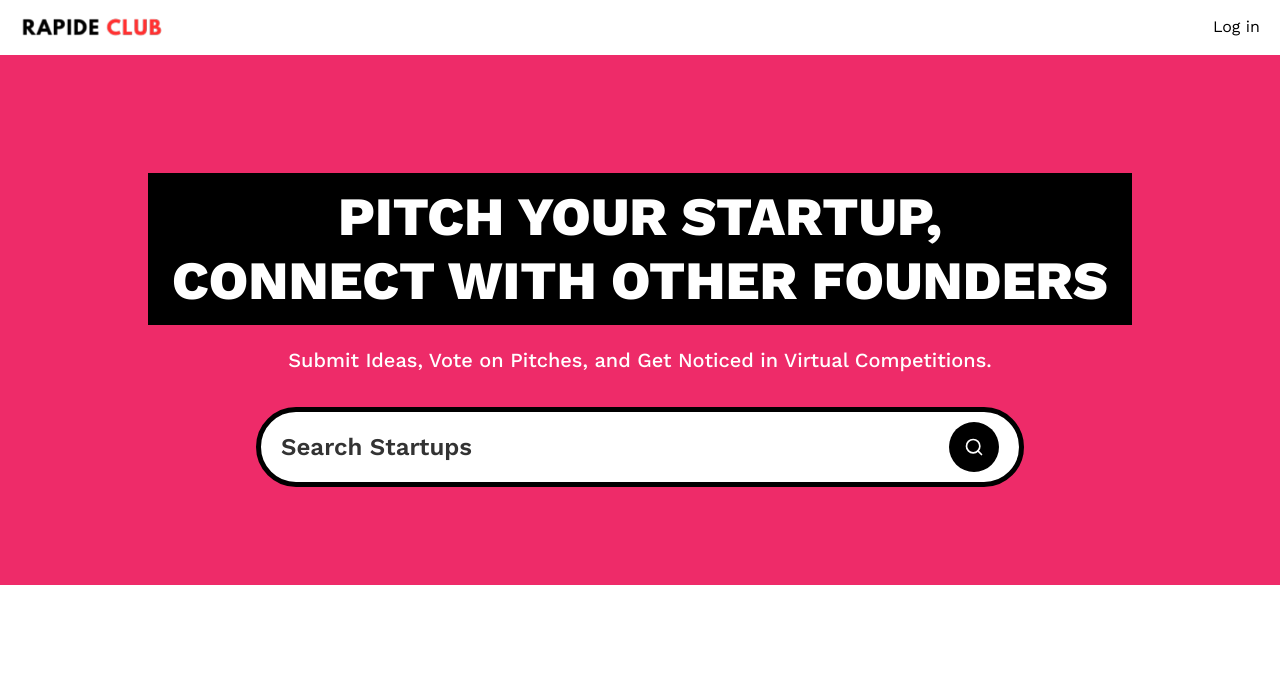
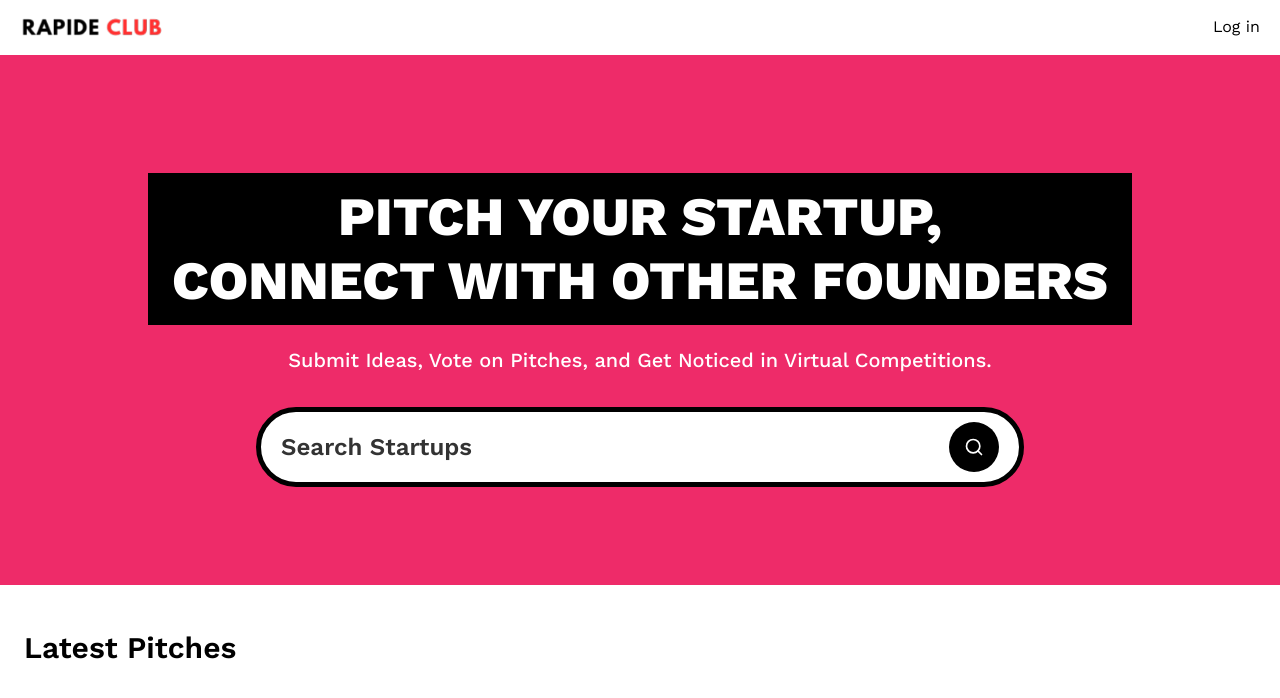
Before and after one commit to Heilonng23/rapidclub, a Next.js app: page / in a window 1280 px wide. Shown: the top 698 px of the page. Built offline with nearby package versions, Linux system fonts and the light colour scheme; no server answers.

Commit message:
Nov 3, 2024, 12:19 PM

```diff
--- a/app/(root)/page.tsx
+++ b/app/(root)/page.tsx
@@ -19,6 +19,12 @@
             </p>
             <SearchForm query={query} />
          </section>
+
+         <section className="section_container">
+            <p className="text-30-semibold">
+               {query ? `Search results for "${query}"` : "Latest Pitches"}
+            </p>
+         </section>
       </>
    );
 }
```
